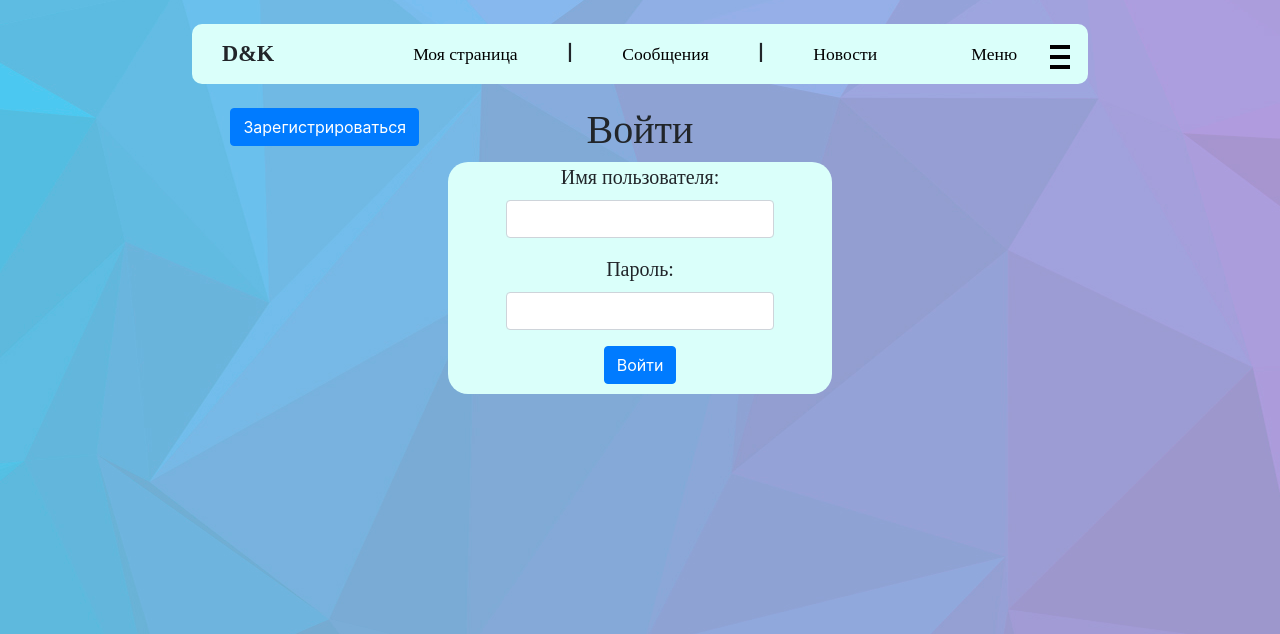
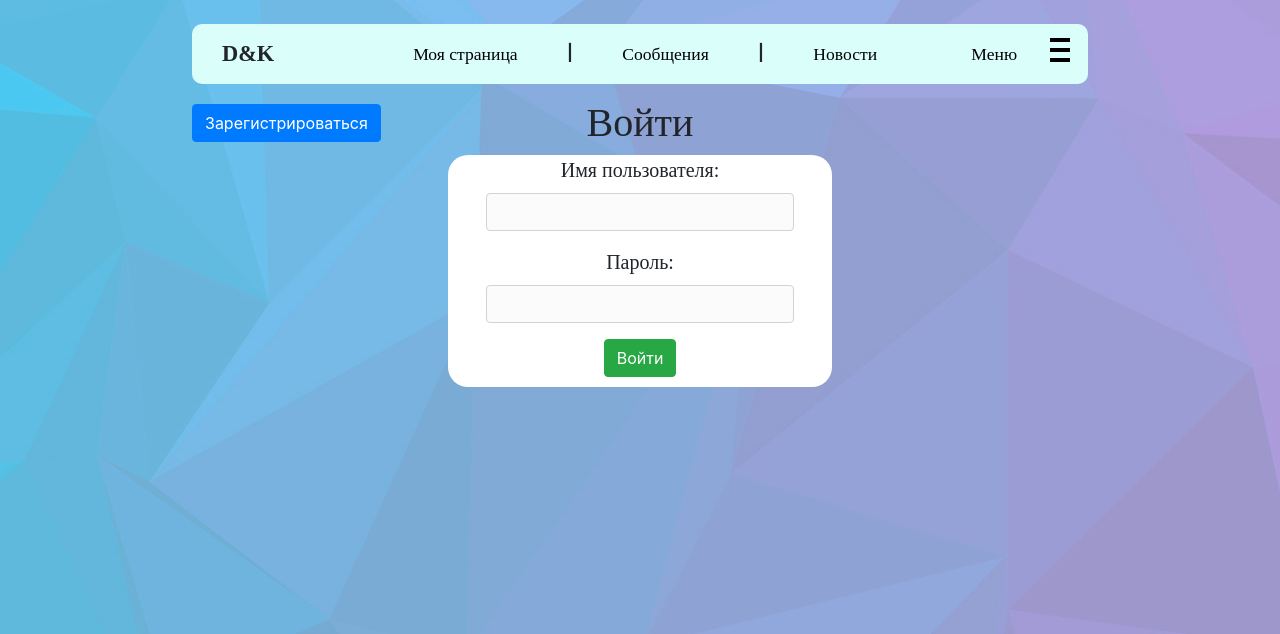
Before and after one commit to Bloodmain/WEBProjectYL, a Django app: page /login/ in a window 1280 px wide. Shown: the top 634 px of the page. Run offline with Django 3.2, Linux system fonts and the light colour scheme; some libraries are stand-ins or nearby versions.

Commit message:
Фиксированное позиционирование шапки

```diff
--- a/WebProjectYL/user_manager/static/css/login_style.css
+++ b/WebProjectYL/user_manager/static/css/login_style.css
@@ -1,5 +1,5 @@
 h1 {
-    margin-top: -40px;
+    margin-top: 4%;
     font-family: "Segoe Print";
     text-align: center;
 }
@@ -11,12 +11,13 @@ label {
     font-size: 20px;
 }
 .form-control {
-    width: 70%;
+    width: 80%;
     margin: auto;
+    background: #fbfbfb;
 }
 .login-form {
     margin: auto;
-    background: #dafffa;
+    background: white;
     width: 30%;
     border-radius: 20px;
     height: fit-content
@@ -24,6 +25,13 @@ label {
 .login-form button {
     margin-bottom: 10px;
 }
-.register {
+.login {
     margin-left: 18%;
 }
+.register {
+    margin-top: calc(3em + 1vh);
+    margin-left: 15%;
+}
+.helptext {
+    visibility: hidden;
+}
--- a/WebProjectYL/user_manager/static/css/style.css
+++ b/WebProjectYL/user_manager/static/css/style.css
@@ -2,12 +2,14 @@ body {
     background: url("../img/bg.jpg") no-repeat no-repeat center center fixed;
     background-size: cover;
 }
+
 nav:after {
     display: inline-block;
     height: 100%;
     vertical-align: middle;
     content: "";
 }
+
 nav .logo {
     font-family: "Segoe Print";
     font-weight: bold;
@@ -17,13 +19,16 @@ nav .logo {
     display: inline-block;
     padding-right: 10%;
 }
+
 nav {
+    position: fixed;
     height: 60px;
     background: #dafffa;
     width: 70%;
-    margin: auto;
+    margin-left: 15%;
     border-radius: 10px;
 }
+
 nav a, .menu a, .menu_btn {
     margin: auto;
     vertical-align: middle;
@@ -36,20 +41,23 @@ nav a, .menu a, .menu_btn {
     padding-right: 5%;
     cursor: pointer;
 }
+
 nav a:hover, .menu a:hover, .menu_btn:hover {
     color: #29a6db;
     text-decoration: none;
 }
+
 nav span {
     font-weight: bold;
 }
 
 .burger {
     cursor: pointer;
-    position: absolute;
+    position: fixed;
     margin-left: 82%;
-    margin-top: -45px;
+    margin-top: 0.6%;
 }
+
 .brick {
     width: calc(0.5em + 1vw);
     height: 4px;
@@ -59,62 +67,80 @@ nav span {
 }
 
 .open .brick:first-child {
-  margin-top: 14px;
-  transform: rotate(405deg);
+    margin-top: 14px;
+    transform: rotate(405deg);
 }
 
 .open .brick:last-child {
-  margin-top: -14px;
-  transform: rotate(-405deg);
+    margin-top: -14px;
+    transform: rotate(-405deg);
 }
 
 .open .middle {
-  transform: scale(0);
+    transform: scale(0);
 }
 
 .menu {
-    position: absolute;
+    position: fixed;
     height: 0;
-    margin-top: -10px;
+    margin-top: calc(2.9em + 1vh);
     margin-left: 73%;
     background: #dafffa;
     width: fit-content;
     border-radius: 5px;
     transition: all 400ms;
 }
+
 .menu_active {
     height: calc(7em + 1vh);
 }
+
 .menu_a {
     overflow: hidden;
     width: calc(7em + 1vw);
 }
+
 .menu a {
     margin-top: 0;
     height: 0;
     transition: all 400ms;
 }
-.menu_active a{
+
+.menu_active a {
     margin-top: 10px;
     height: calc(1em + 1vw);
 }
+
 .log-btn {
     width: fit-content;
     margin-left: 15%;
 }
+
 .login {
-    margin-left: 30%;
-    margin-bottom: 5px;
+    position: fixed;
+    margin-left: calc(2.6em + 1vh);
+    margin-top: calc(3em + 1vh);
 }
+
+.register {
+    position: fixed;
+    margin-top: calc(4.5em + 1vh);
+}
+
 .user_avatar {
-    position: absolute;
-    margin-top: 10px;
+    position: fixed;
+    z-index: 2;
+    margin-top: calc(3.5em + 1vh);
     margin-left: calc(1em + 1vw);
     width: 80px;
     height: 80px;
     border-radius: 50px;
 }
-.user_info{
+
+.user_info {
+    position: fixed;
+    margin-top: calc(3em + 1vh);
+    z-index: 1;
     margin-left: calc(1em + 0.5vw);
     text-align: center;
     width: 0;
@@ -123,10 +149,12 @@ nav span {
     border-radius: 50px;
     transition: width 400ms;
 }
-.user_avatar:hover + .user_info, .user_info:hover{
+
+.user_avatar:hover + .user_info, .user_info:hover {
     width: 350px;
 }
-.user_info_text{
+
+.user_info_text {
     white-space: nowrap;
     overflow: hidden;
     padding-top: 15px;
--- a/WebProjectYL/user_manager/templates/login.html
+++ b/WebProjectYL/user_manager/templates/login.html
@@ -11,7 +11,7 @@
     <form class="login-form" action="" method="post">
         {% csrf_token %}
         {{ form.as_p }}
-        <button type="submit" class="btn btn-primary">Войти</button>
+        <button type="submit" class="btn btn-success">Войти</button>
     </form>
 
 {% endblock %}
--- a/WebProjectYL/user_manager/templates/main.html
+++ b/WebProjectYL/user_manager/templates/main.html
@@ -37,14 +37,14 @@
                     <div class="user_info">
                         <div class="user_info_text">
                             {{ user.profile.name }} {{ user.profile.surname }}<br>
-                            <a href="logout/" class="logout btn btn-danger">Выйти</a>
+                            <a href="/logout/" class="logout btn btn-danger">Выйти</a>
                         </div>
                     </div>
                 </div>
             {% else %}
                 <p>
                     <a class="login btn btn-success" href="/login/">Войти</a><br>
-                    <a class="btn btn-primary " href="/register/">Зарегистрироваться</a>
+                    <a class="register btn btn-primary " href="/register/">Зарегистрироваться</a>
                 </p>
             {% endif %}
         </div>
--- a/WebProjectYL/user_manager/templates/register.html
+++ b/WebProjectYL/user_manager/templates/register.html
@@ -6,10 +6,10 @@
 {% block content %}
 
     {% load static %}
-    <link rel="stylesheet" href="{% static 'css/register_style.css' %}">
+    <link rel="stylesheet" href="{% static 'css/login_style.css' %}">
 
     <h1>Регистрация</h1>
-    <form class="register-form" action="" method="post" enctype="multipart/form-data">
+    <form class="login-form" action="" method="post" enctype="multipart/form-data">
         {% csrf_token %}
         {{ user_form.as_p }}
         {{ profile_form.as_p }}
```
Also changed, not shown: WebProjectYL/user_manager/static/css/register_style.css (deleted, +0 -32 lines), WebProjectYL/db.sqlite3.
